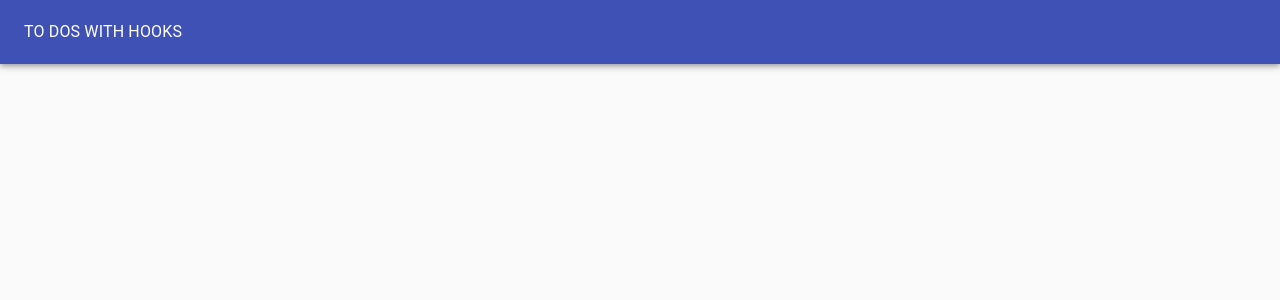
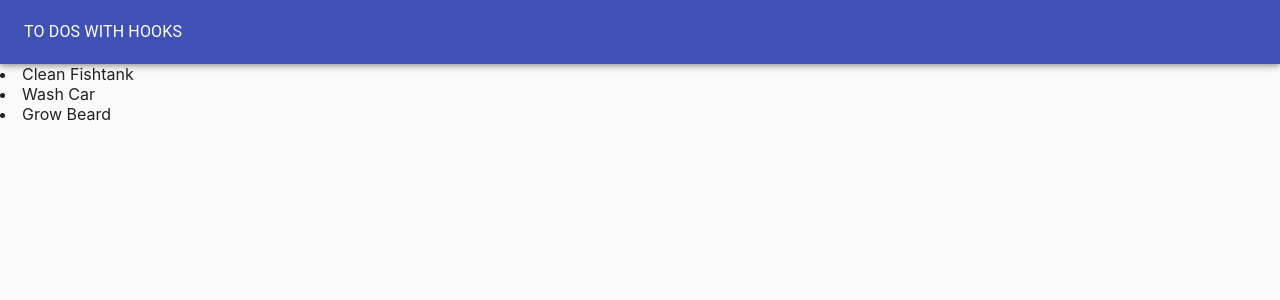
Before and after one commit to Proclus01/to-do-list-with-hooks, a React (Create React App) app: page / in a window 1280 px wide. Shown: the top 300 px of the page. Built offline with nearby package versions, Linux system fonts and the light colour scheme.

Commit message:
set up initial state in todo app component and set up boilerplate for todolist component

```diff
--- a/src/TodoApp.js
+++ b/src/TodoApp.js
@@ -1,3 +1,5 @@
+import React, { useState } from "react";
+import TodoList from './TodoList';
 import { Typography } from "@material-ui/core";
 import { Paper } from "@material-ui/core";
 import { AppBar } from "@material-ui/core";
@@ -5,23 +7,31 @@
 import { Grid } from "@material-ui/core";
 
 function TodoApp() {
+
+    const initialTodos = [
+        { id: 1, task: "Clean Fishtank", completed: false },
+        { id: 2, task: "Wash Car", completed: true },
+        { id: 3, task: "Grow Beard", completed: false },
+    ];
+
+    const [todos, setTodos] = useState(initialTodos);
+
     return (
         <Paper
         style={{
             padding: 0,
             margin: 0,
             height: "100vh",
-            backgroundColor: "#fafafa"
+            backgroundColor: "#fafafa",
         }}
         elevation={0}
         >
-        <AppBar color='primary' position='static' style={{ height: "64px" }}>
+            <AppBar color="primary" position="static" style={{ height: "64px" }}>
                 <Toolbar>
-                <Typography color='inherit'>
-                    TO DOS WITH HOOKS
-                </Typography>
+                <Typography color="inherit">TO DOS WITH HOOKS</Typography>
                 </Toolbar>
             </AppBar>
+            <TodoList todos={todos} />
         </Paper>
     );
 }
--- /dev/null
+++ b/src/TodoList.js
@@ -0,0 +1,15 @@
+import React from 'react';
+
+function TodoList(props) {
+    return (
+        <div>
+            {props.todos.map(
+                todo => (
+                    <li>{todo.task}</li>
+                )
+            )}
+        </div>
+    )
+}
+
+export default TodoList;
```
Lines whose indentation alone changed are shown as unchanged.
